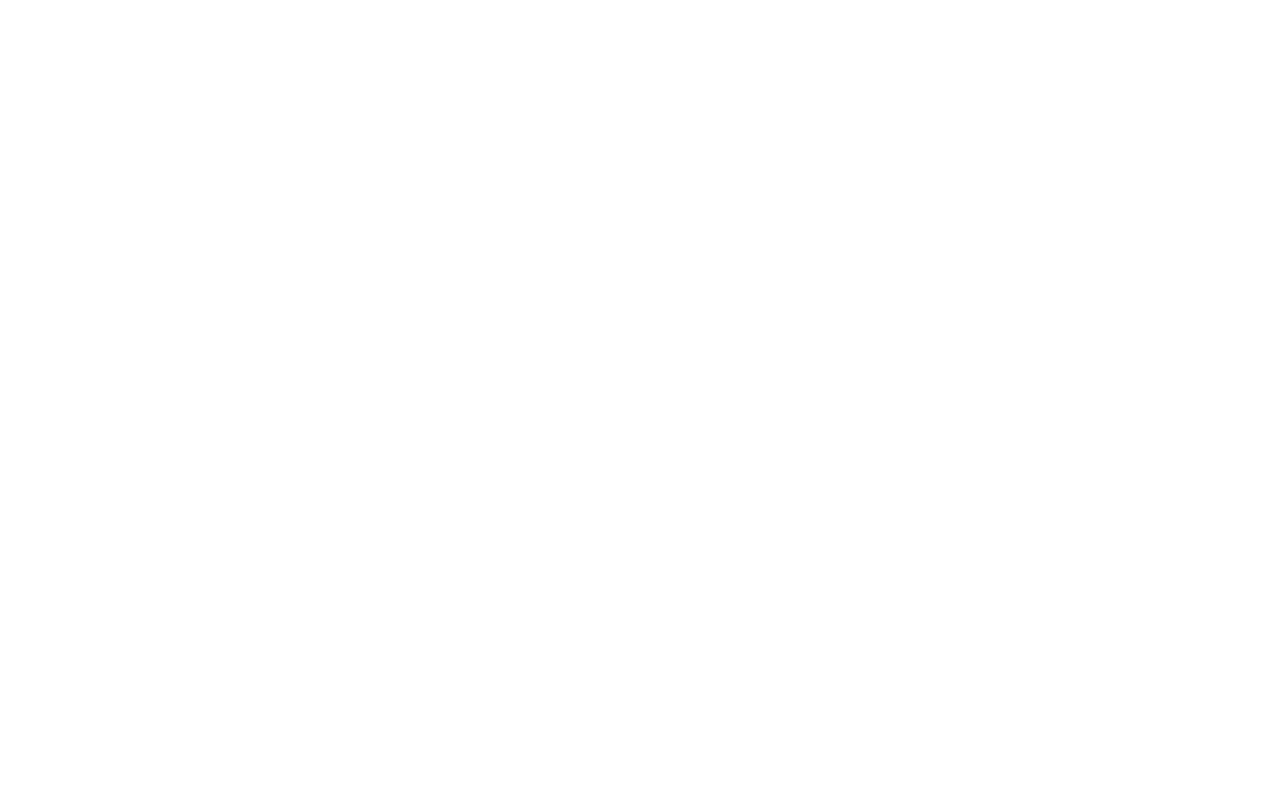
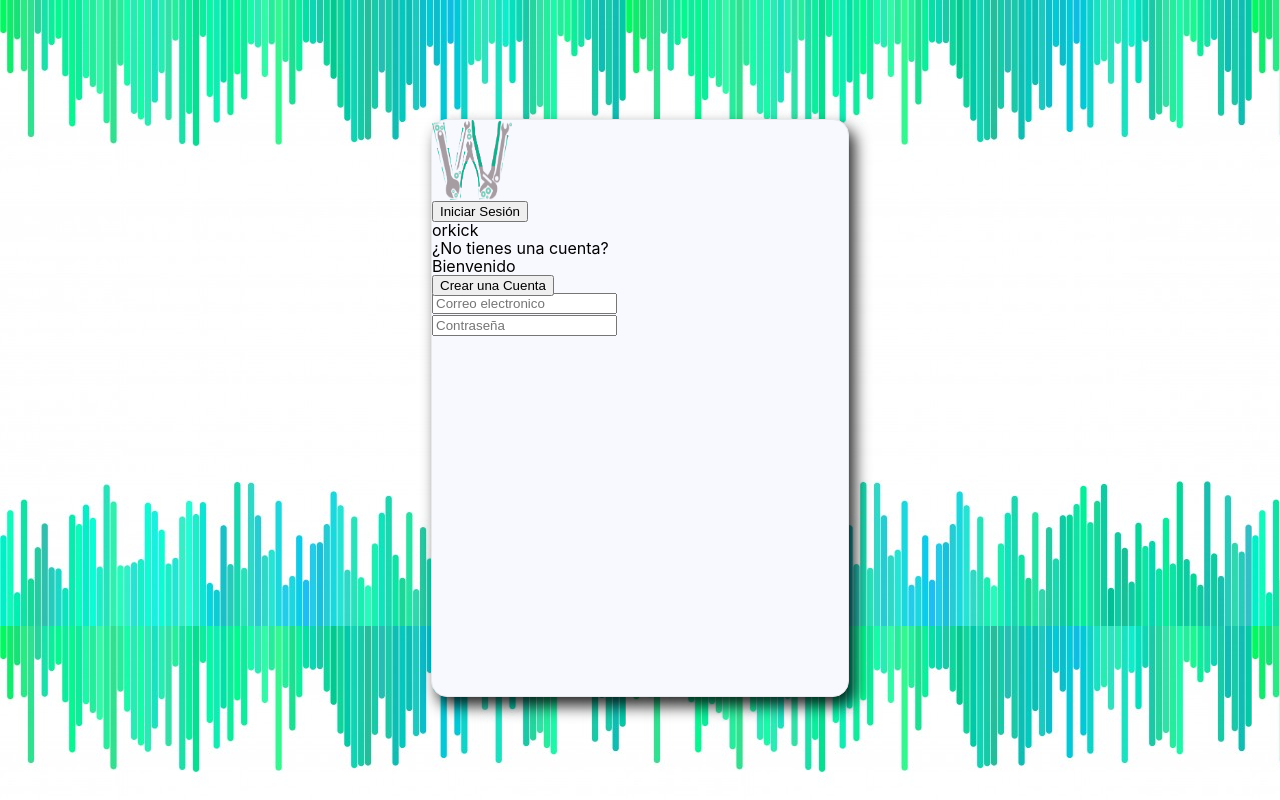
Before and after one commit to armap99/Workick-Frontend, a React (Create React App) app: page /login in a window 1280 px wide. Built offline with nearby package versions, Linux system fonts and the light colour scheme.

Commit message:
/feat: the login form was created

```diff
--- a/public/index.html
+++ b/public/index.html
@@ -2,7 +2,7 @@
 <html lang="en">
   <head>
     <meta charset="utf-8" />
-    <link rel="icon" href="%PUBLIC_URL%/favicon.ico" />
+    <link rel="icon" href="%PUBLIC_URL%/favicon.png" />
     <meta name="viewport" content="width=device-width, initial-scale=1" />
     <meta name="theme-color" content="#000000" />
     <meta
@@ -24,7 +24,7 @@
       work correctly both with client-side routing and a non-root public URL.
       Learn how to configure a non-root public URL by running `npm run build`.
     -->
-    <title>React App</title>
+    <title>Workick</title>
   </head>
   <body>
     <noscript>You need to enable JavaScript to run this app.</noscript>
--- a/src/App.jsx
+++ b/src/App.jsx
@@ -5,6 +5,7 @@
 
 const Principal = lazy(() => import('./Views/Principal'))
 const Register = lazy(() => import('./Views/Register'))
+const Login = lazy(() => import('./Views/Login'))
 
 function App() {
   return (
@@ -19,6 +20,9 @@
               <Route exact path="/register">
                 <Register></Register>
               </Route>
+              <Route exact path="/login">
+                <Login></Login>
+              </Route>
             </Switch>
           </div>
         </Router>
--- /dev/null
+++ b/src/Views/Login/index.jsx
@@ -0,0 +1,15 @@
+import './styles.css'
+import LoginForm from '../../components/LoginForm'
+
+const Login = () => {
+  return (
+    <div
+      className="general-container-login"
+      style={{ backgroundImage: 'url(assets/img/Logos/resumen.jpg)' }}
+    >
+      <LoginForm />
+    </div>
+  )
+}
+
+export default Login
--- /dev/null
+++ b/src/Views/Login/styles.css
@@ -0,0 +1,8 @@
+.general-container-login{
+   width: 100%;
+   height: 100vh;
+   display: flex;
+   align-items: center;
+   justify-content: center;
+   /* background-image: url(./); */
+}
--- a/src/Views/Register/index.jsx
+++ b/src/Views/Register/index.jsx
@@ -12,7 +12,7 @@
         />
       </div>
       <div>
-        <RegisterForm></RegisterForm>
+        <RegisterForm />
       </div>
     </div>
   )
--- /dev/null
+++ b/src/components/LoginForm/index.jsx
@@ -0,0 +1,26 @@
+import './styles.css'
+
+const LoginForm = () => {
+  return (
+    <div className="form-container-login">
+      <form action="">
+        <div className="container-image-icon-login-form">
+          <img
+            className="image-icon-login-form"
+            src="/assets/img/Logos/LogoIcono.png"
+            alt="logo-login"
+          />
+          <p>orkick</p>
+          <p>Bienvenido</p>
+          <input type="email" placeholder="Correo electronico" />
+          <input type="password" placeholder="Contraseña" />
+        </div>
+        <button type="submit">Iniciar Sesión</button>
+      </form>
+      <p>¿No tienes una cuenta?</p>
+      <button>Crear una Cuenta</button>
+    </div>
+  )
+}
+
+export default LoginForm
--- /dev/null
+++ b/src/components/LoginForm/styles.css
@@ -0,0 +1,19 @@
+.form-container-login{
+    margin-top: 1em;
+    border: 0.1em solid #e7eaec;
+    height: 36em;
+    width: 26em;
+    border-radius: 1em;
+    background-color: ghostwhite;
+    box-shadow: 6px 9px 15px 0px rgba(0,0,0,0.84);
+}
+
+.container-image-icon-login-form{
+    width: 5em;
+    height: 5em;
+}
+
+.image-icon-login-form{
+    width: 100%;
+    height: 100%;
+}
```
Also changed, not shown: public/favicon.png (added), public/manifest.json.
